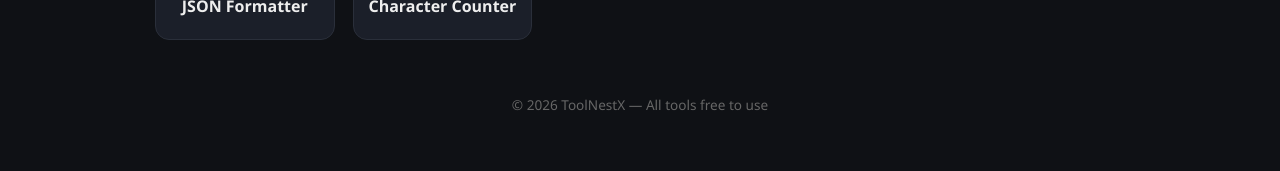
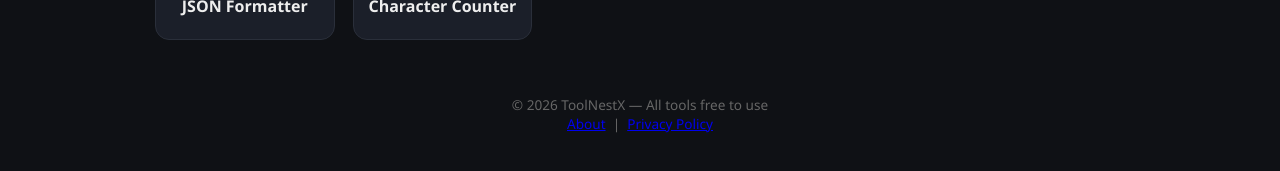
Before and after one commit to ToolNestX/ToolNestX, a plain HTML site: page index.html in a window 1280 px wide. Shown: the part 547-718 px from the top of the page. Drawn offline with Linux system fonts and the light colour scheme.

Commit message:
Update index.html

```diff
--- a/index.html
+++ b/index.html
@@ -52,7 +52,9 @@
   </div>
 </div>
 
-<footer>© 2026 ToolNestX — All tools free to use</footer>
-
+<footer>
+  © 2026 ToolNestX — All tools free to use<br>
+  <a href="about.html">About</a> &nbsp;|&nbsp; <a href="privacy-policy.html">Privacy Policy</a>
+</footer>
 </body>
 </html>
```
